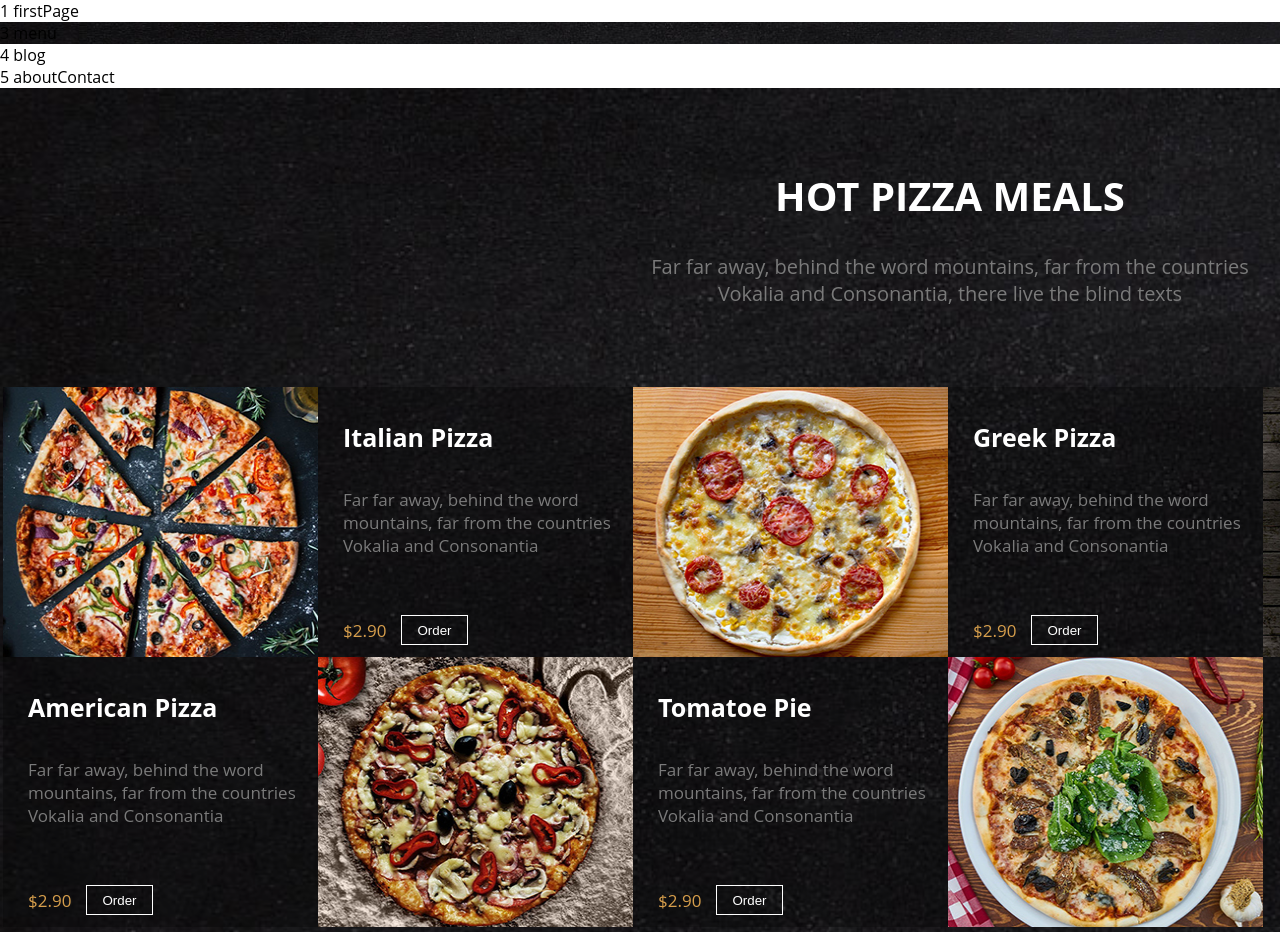
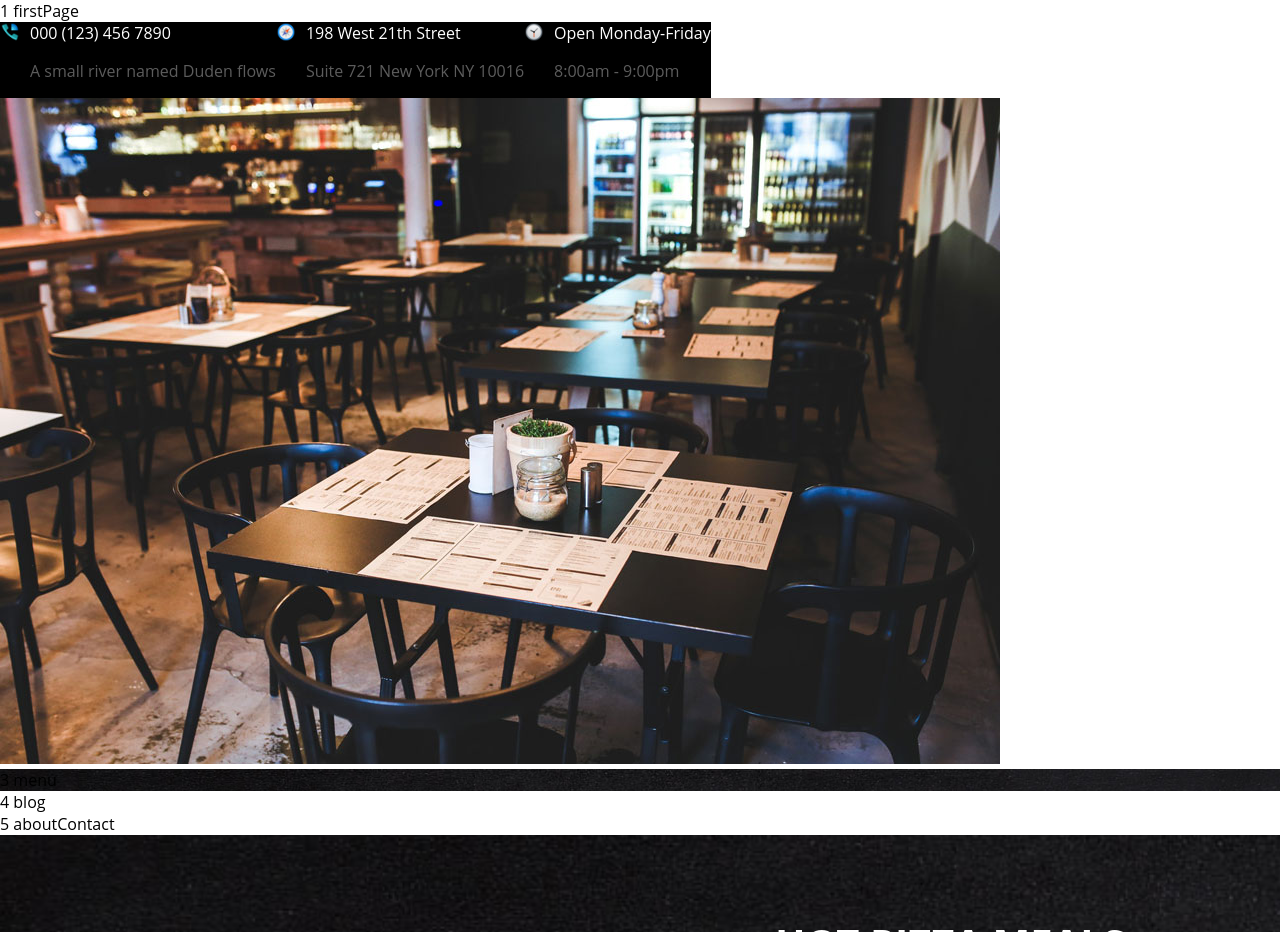
Before and after one commit to vartass/webpack-PIZZA, a website built with webpack: page src/template.html in a window 1280 px wide. Shown: the top 932 px of the page. Built offline with nearby package versions, Linux system fonts and the light colour scheme; files whose address does not match are found by name.

Commit message:
header-services

```diff
--- /dev/null
+++ b/src/styles/_services.scss
@@ -0,0 +1,35 @@
+.head-services {
+  display: flex;
+  .contact-services {
+    display: flex;
+    background-color: #000000;
+    .phone-services {
+      background-image: url("~/public/img/icons-phone.png");
+      background-repeat: no-repeat;
+      padding-left: 30px;
+      background-size: 20px 20px;
+    }
+    .locate-services {
+      background-image: url("~/public/img/icons-compas.png");
+      background-repeat: no-repeat;
+      padding-left: 30px;
+      background-size: 20px 20px;
+    }
+    .open-services {
+      background-image: url("~/public/img/icons-whatch.png");
+      background-repeat: no-repeat;
+      padding-left: 30px;
+      background-size: 20px 20px;
+    }
+    .link-services {
+      color: #fefefe;
+      text-decoration: none;
+    }
+    .text-service {
+      color: #5c5c5c;
+    }
+  }
+  .social-services {
+    background-color: #fac564;
+  }
+}
--- a/src/styles/index.scss
+++ b/src/styles/index.scss
@@ -10,4 +10,5 @@
 @import 'mainContainer';
 @import 'menu';
 @import "blogKirill";
+@import 'services';
 //@import 'scaffolding';
--- a/src/template.html
+++ b/src/template.html
@@ -13,7 +13,39 @@
   <div class="container">
     <div class="firstPageSlider">1 firstPage</div>
     <div class="services">
+      <div class="head-services">
+        <div class="contact-services">
+          <div class="phone-services">
+            <a class="link-services" href="tel:+0001234567890">000 (123) 456 7890</a>
+            <p class="text-service">
+              A small river named Duden flows
+            </p>
+          </div>
+          <div class="locate-services">
+            <a class="link-services" href="#">198 West 21th Street</a>
+            <p class="text-service">
+              Suite 721 New York NY 10016
+            </p>
+          </div>
+          <div class="open-services">
+            <a class="link-services" href="#">Open Monday-Friday</a>
+            <p class="text-service">
+              8:00am - 9:00pm
+            </p>
+          </div>
+        </div>
+        <div class="social-services">
 
+        </div>
+      </div>
+      <div class="main-services">
+        <div class="img-abaut-services">
+          <img src="assets/img/about.jpg" alt="pic-about">
+        </div>
+        <div class="about-servisec">
+
+        </div>
+      </div>
     </div>
     <div class="menu">3 menu</div>
     <div class="blog">4 blog</div>
```
Also changed, not shown: public/img/icons-compas.png (added), public/img/icons-phone.png (added), public/img/icons-whatch.png (added), public/img/icons8-facebook-f-48.png (added), public/img/icons8-instagram-24.png (added), public/img/icons8-twitter-24.png (added).
